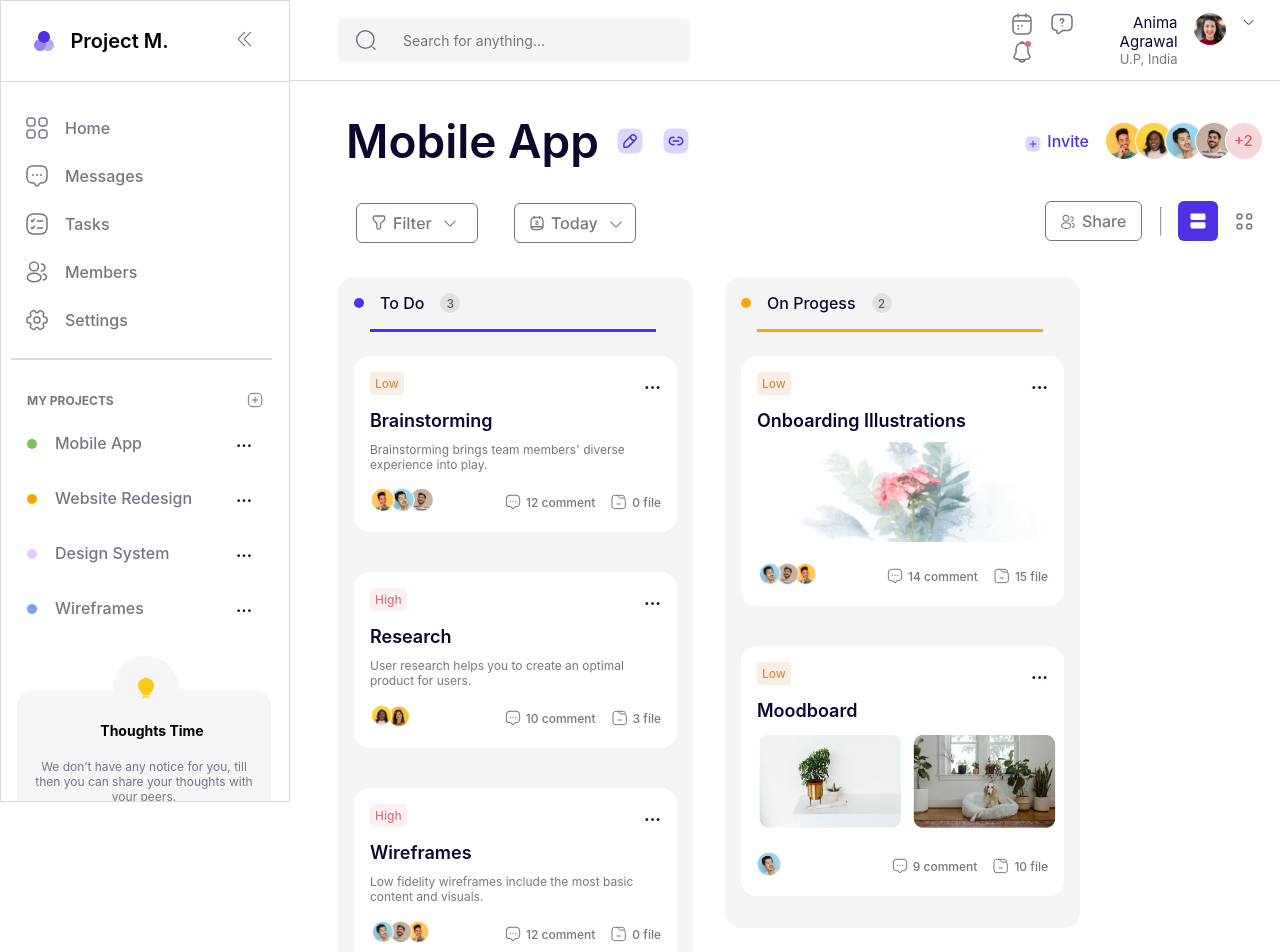
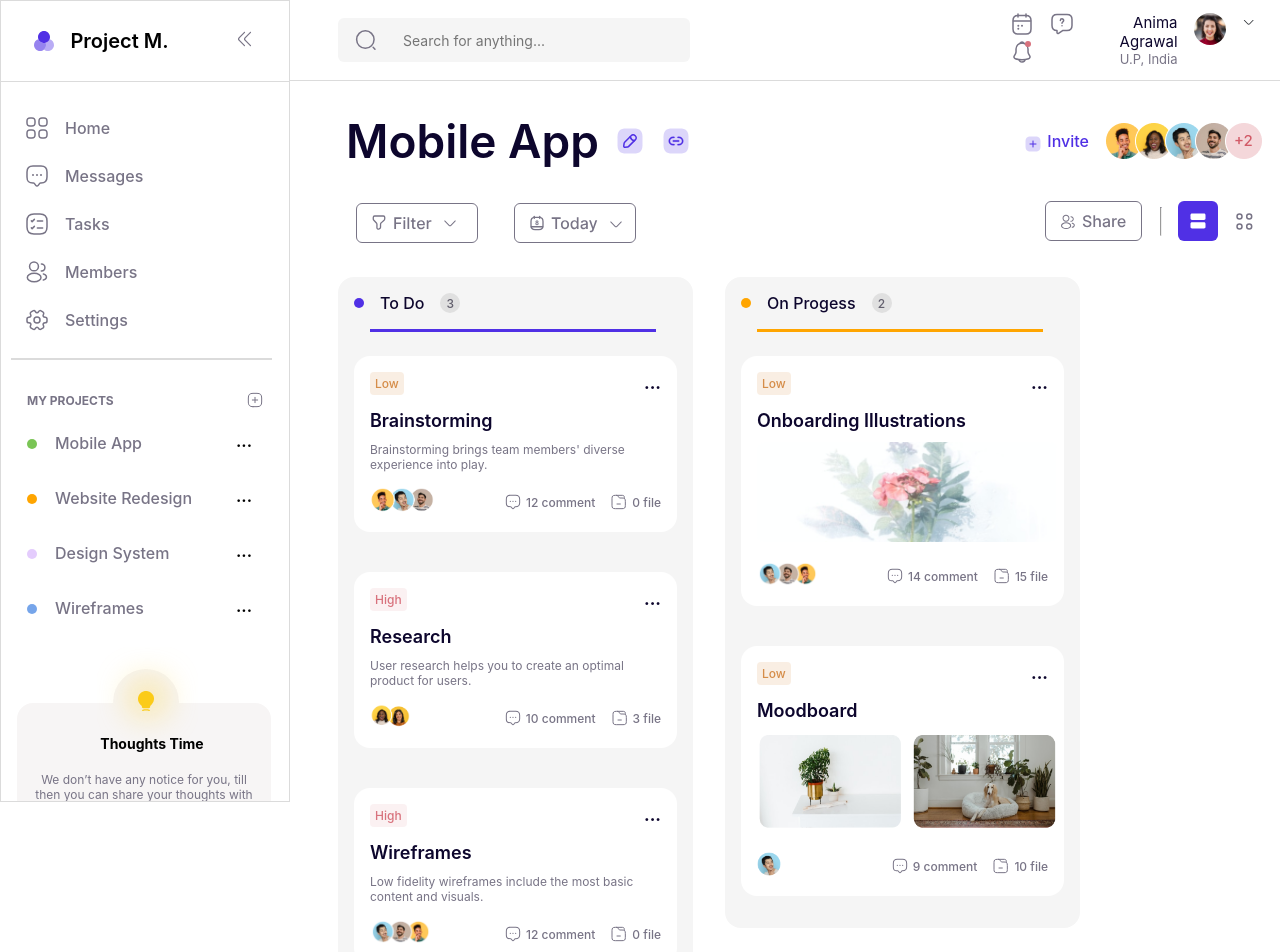
Before and after one commit to Madhuresh123/Kanban-Clone, a React (Create React App) app: page / in a window 1280 px wide. Shown: the top 952 px of the page. Built offline with nearby package versions, Linux system fonts and the light colour scheme.

Commit message:
adjust-lump

```diff
--- a/src/components/MenuMsg.jsx
+++ b/src/components/MenuMsg.jsx
@@ -3,6 +3,20 @@ import React from 'react'
 function MenuMsg() {
   return (
     <div className='menu_msg'>
+
+<svg className='lamp_icon_glow' width="101" height="101" viewBox="0 0 101 101" fill="none" xmlns="http://www.w3.org/2000/svg">
+<g filter="url(#filter0_f_1_309)">
+<circle cx="50.5" cy="50.5" r="16.5" fill="#FCD64A" fill-opacity="0.7"/>
+</g>
+<defs>
+<filter id="filter0_f_1_309" x="0" y="0" width="101" height="101" filterUnits="userSpaceOnUse" color-interpolation-filters="sRGB">
+<feFlood flood-opacity="0" result="BackgroundImageFix"/>
+<feBlend mode="normal" in="SourceGraphic" in2="BackgroundImageFix" result="shape"/>
+<feGaussianBlur stdDeviation="17" result="effect1_foregroundBlur_1_309"/>
+</filter>
+</defs>
+</svg>
+
 
 <span className='lamp_icon'><svg width="24" height="24" viewBox="0 0 24 24" fill="none" xmlns="http://www.w3.org/2000/svg">
 <path d="M19.21 6.36C18.17 4.26 16.16 2.71 13.83 2.2C11.39 1.66 8.88997 2.24 6.97997 3.78C5.05997 5.31 3.96997 7.6 3.96997 10.05C3.96997 12.64 5.51997 15.35 7.85997 16.92V17.75C7.84997 18.03 7.83997 18.46 8.17997 18.81C8.52997 19.17 9.04997 19.21 9.45997 19.21H14.59C15.13 19.21 15.54 19.06 15.82 18.78C16.2 18.39 16.19 17.89 16.18 17.62V16.92C19.28 14.83 21.23 10.42 19.21 6.36Z" fill="#FBCB18"/>
--- a/src/styles/menu.css
+++ b/src/styles/menu.css
@@ -126,9 +126,22 @@ color: #787486;
     border-radius: 6px;
 }
 
+.menu_msg{
+    position: relative;
+    z-index: 10;
+    top: -4rem;
+}
+
+.lamp_icon_glow{
+    position: relative;
+    left: 6rem;
+    top: 4.2rem;
+    z-index: 8;
+}
+
 .lamp_icon{
     position: relative;
-    left: 8.3rem;
+    left: 2rem;
     top:2rem;
     z-index: 9;
 }
```
